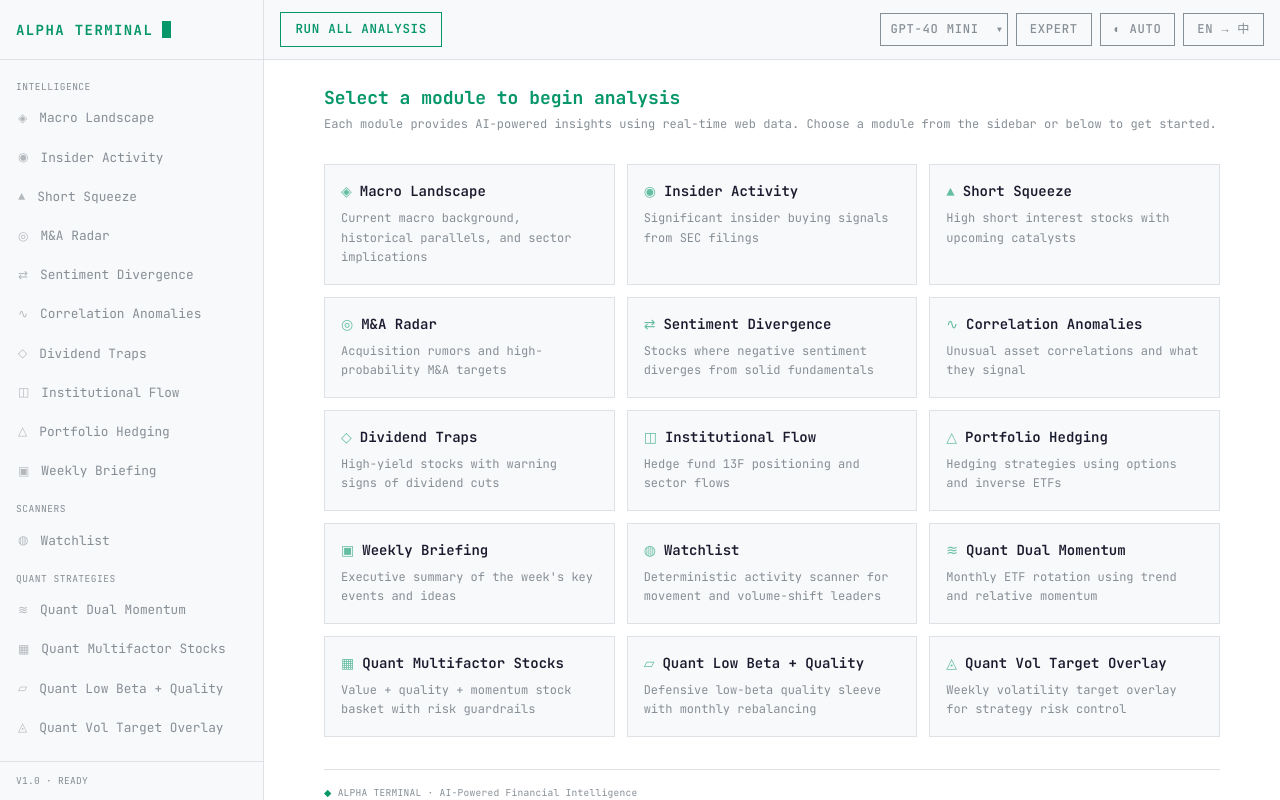
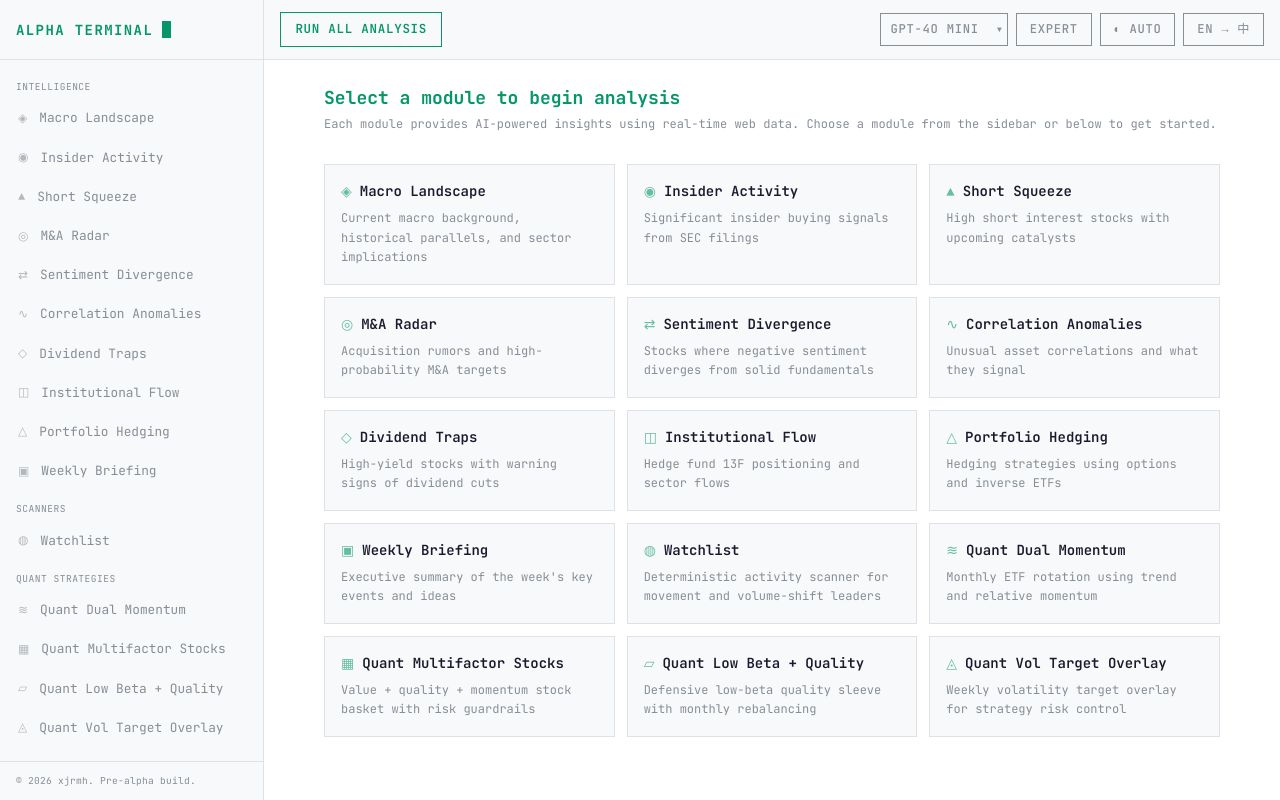
Before and after one commit to xjrmh/alpha-terminal, a Next.js app: page / in a window 1280 px wide. Built offline with nearby package versions, Linux system fonts and the light colour scheme.

Commit message:
Bug fixes

```diff
--- a/src/app/page.tsx
+++ b/src/app/page.tsx
@@ -41,14 +41,7 @@ export default function Home() {
               </p>
             </Link>
           ))}
-        </div>
-
-        {/* Footer info */}
-        <div className="mt-8 pt-4 border-t border-border text-text-muted text-[0.6rem] tracking-wide">
-          <span className="text-green-accent">◆</span> {t.appTitle} ·{" "}
-          {t.appSubtitle}
-        </div>
-      </div>
+        </div>      </div>
     </div>
   );
 }
--- a/src/components/sidebar.tsx
+++ b/src/components/sidebar.tsx
@@ -85,8 +85,17 @@ export function Sidebar({ mobile = false, onNavigate }: SidebarProps) {
       </nav>
 
       <div className="px-4 py-3 border-t border-border">
-        <div className="text-text-muted text-[0.6rem] tracking-wide uppercase">
-          v1.0 · {t.ready}
+        <div className="text-text-muted text-[0.6rem] tracking-wide">
+          &copy; 2026{" "}
+          <a
+            href="https://www.xjrmh.com"
+            target="_blank"
+            rel="noopener noreferrer"
+            className="text-text-muted hover:text-green-accent transition-colors no-underline"
+          >
+            xjrmh
+          </a>
+          . Pre-alpha build.
         </div>
       </div>
     </aside>
--- /dev/null
+++ b/src/lib/analysis/cache-expiry.ts
@@ -0,0 +1,33 @@
+/**
+ * Cache expires at 3:00 AM EST (UTC-5) each day.
+ * If the current time is before 3 AM EST, the boundary is 3 AM EST yesterday.
+ */
+function getExpiryBoundary(): Date {
+  const now = new Date();
+  // 3 AM EST = 08:00 UTC
+  const todayUtc = new Date(Date.UTC(
+    now.getUTCFullYear(),
+    now.getUTCMonth(),
+    now.getUTCDate(),
+    8, 0, 0, 0
+  ));
+
+  if (now < todayUtc) {
+    todayUtc.setUTCDate(todayUtc.getUTCDate() - 1);
+  }
+
+  return todayUtc;
+}
+
+/** Returns true if the given ISO timestamp is older than today's 3 AM EST boundary. */
+export function isCacheExpired(updatedAt: string | null | undefined): boolean {
+  if (!updatedAt) return true;
+
+  try {
+    const ts = new Date(updatedAt);
+    if (isNaN(ts.getTime())) return true;
+    return ts < getExpiryBoundary();
+  } catch {
+    return true;
+  }
+}
--- a/src/lib/analysis/narrative-runner.ts
+++ b/src/lib/analysis/narrative-runner.ts
@@ -1,5 +1,6 @@
 import type { Language } from "@/lib/i18n/types";
 import type { NarrativeModuleId } from "@/types";
+import { isCacheExpired } from "./cache-expiry";
 
 interface NarrativeRunState {
   completion: string;
@@ -82,10 +83,11 @@ function loadCachedState(key: string): NarrativeRunState {
   try {
     const parsed = JSON.parse(raw) as Partial<NarrativeCacheRecord>;
     if (parsed.version !== CACHE_VERSION) return defaultState();
+    const updatedAt =
+      typeof parsed.updatedAt === "string" ? parsed.updatedAt : null;
+    if (isCacheExpired(updatedAt)) return defaultState();
     const completion =
       typeof parsed.completion === "string" ? parsed.completion : "";
-    const updatedAt =
-      typeof parsed.updatedAt === "string" ? parsed.updatedAt : null;
 
     return {
       completion,
--- a/src/lib/analysis/quant-runner.ts
+++ b/src/lib/analysis/quant-runner.ts
@@ -5,6 +5,7 @@ import type {
   QuantStrategyConfig,
   QuantStrategyId,
 } from "@/types";
+import { isCacheExpired } from "./cache-expiry";
 
 interface QuantRunState {
   signal: QuantSignalResponse | null;
@@ -79,14 +80,16 @@ function loadCachedState(key: string): QuantRunState {
   try {
     const parsed = JSON.parse(raw) as Partial<QuantCacheRecord>;
     if (parsed.version !== CACHE_VERSION) return defaultState();
+    const updatedAt =
+      typeof parsed.updatedAt === "string" ? parsed.updatedAt : null;
+    if (isCacheExpired(updatedAt)) return defaultState();
 
     return {
       signal: (parsed.signal as QuantSignalResponse) ?? null,
       backtest: (parsed.backtest as QuantBacktestResponse) ?? null,
       error: null,
       isLoading: false,
-      updatedAt:
-        typeof parsed.updatedAt === "string" ? parsed.updatedAt : null,
+      updatedAt,
     };
   } catch {
     return defaultState();
--- a/src/lib/analysis/watchlist-runner.ts
+++ b/src/lib/analysis/watchlist-runner.ts
@@ -3,6 +3,7 @@ import type {
   WatchlistScanResponse,
   WatchlistTimeRange,
 } from "@/types";
+import { isCacheExpired } from "./cache-expiry";
 
 interface WatchlistRunState {
   result: WatchlistScanResponse | null;
@@ -67,13 +68,15 @@ function loadCachedState(key: string): WatchlistRunState {
   try {
     const parsed = JSON.parse(raw) as Partial<WatchlistCacheRecord>;
     if (parsed.version !== CACHE_VERSION || !parsed.result) return defaultState();
+    const updatedAt =
+      typeof parsed.updatedAt === "string" ? parsed.updatedAt : null;
+    if (isCacheExpired(updatedAt)) return defaultState();
 
     return {
       result: parsed.result as WatchlistScanResponse,
       error: null,
       isLoading: false,
-      updatedAt:
-        typeof parsed.updatedAt === "string" ? parsed.updatedAt : null,
+      updatedAt,
     };
   } catch {
     return defaultState();
```
